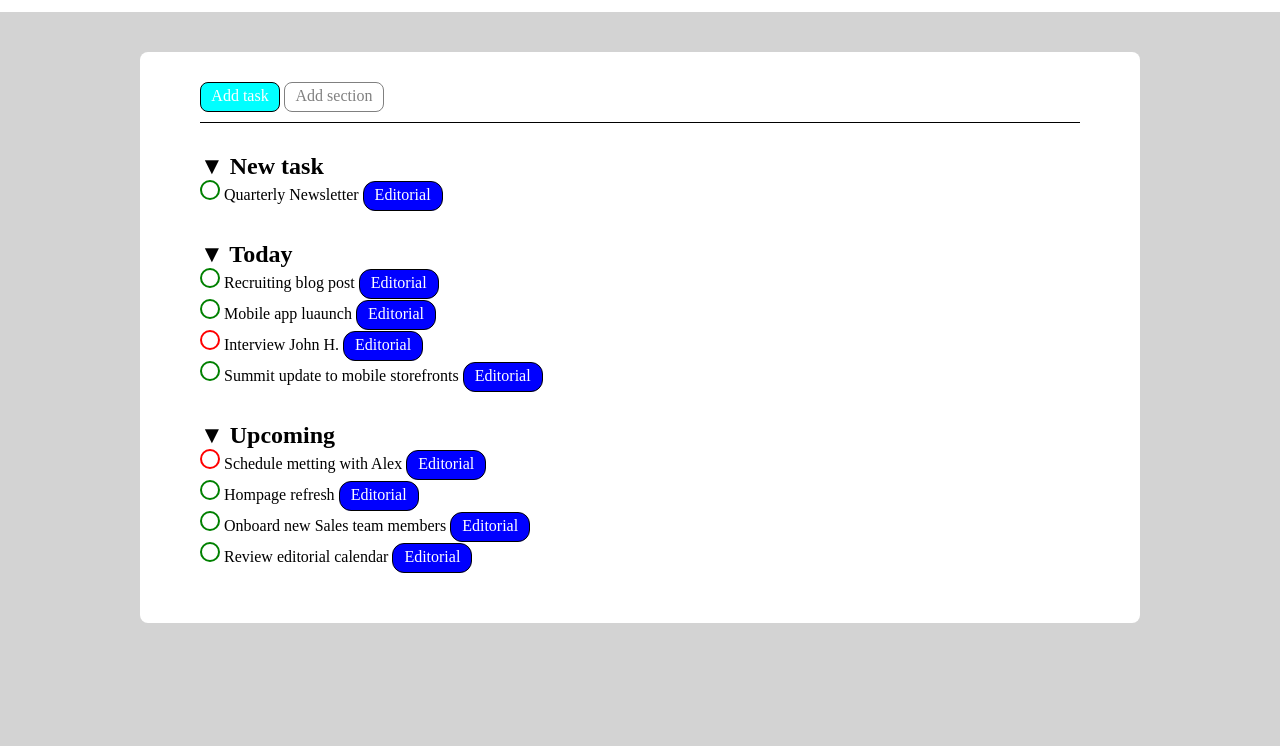
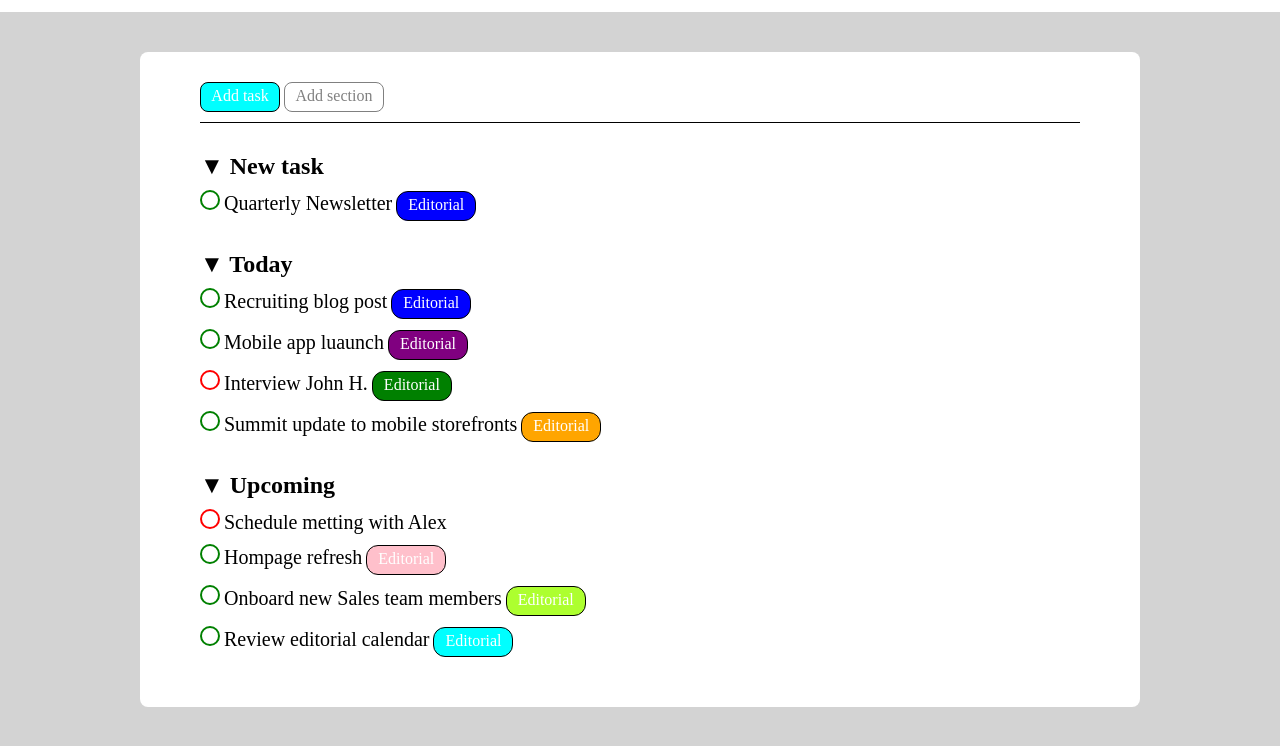
Before and after one commit to omarseddati16/html-css-toboolist, a plain HTML site: page index.html in a window 1280 px wide. Shown: the part 68-814 px from the top of the page. Drawn offline with Linux system fonts and the light colour scheme.

Commit message:
[main] colori giusti

```diff
--- a/assets/css/style.css
+++ b/assets/css/style.css
@@ -35,7 +35,7 @@ body {
 /* Utili */
 
 .spazio {
-  padding: 10px;
+  padding-top: 10px;
 }
 
 .inlinea {
@@ -52,6 +52,82 @@ h2 {
   margin-top: 30px;
 }
 
+span {
+  font-size: 20px
+}
+
+.azzurro-contenitore {
+  height: 30px;
+  width: 80px;
+  background-color: aqua;
+  border-radius: 12px;
+  border: 1px solid black;
+  color: white;
+  text-align: center;
+  line-height: 25px;
+  display: inline-block;
+}
+
+.acido-contenitore {
+  height: 30px;
+  width: 80px;
+  background-color: greenyellow;
+  border-radius: 12px;
+  border: 1px solid black;
+  color: white;
+  text-align: center;
+  line-height: 25px;
+  display: inline-block;
+}
+
+.rosa-contenitore {
+  height: 30px;
+  width: 80px;
+  background-color: pink;
+  border-radius: 12px;
+  border: 1px solid black;
+  color: white;
+  text-align: center;
+  line-height: 25px;
+  display: inline-block;
+}
+
+.arancione-contenitore {
+  height: 30px;
+  width: 80px;
+  background-color: orange;
+  border-radius: 12px;
+  border: 1px solid black;
+  color: white;
+  text-align: center;
+  line-height: 25px;
+  display: inline-block;
+}
+
+.verde-contenitore {
+  height: 30px;
+  width: 80px;
+  background-color: green;
+  border-radius: 12px;
+  border: 1px solid black;
+  color: white;
+  text-align: center;
+  line-height: 25px;
+  display: inline-block;
+}
+
+.viola-contenitore {
+  height: 30px;
+  width: 80px;
+  background-color: purple;
+  border-radius: 12px;
+  border: 1px solid black;
+  color: white;
+  text-align: center;
+  line-height: 25px;
+  display: inline-block;
+}
+
 .cerchiorosso {
   width: 20px;
   height: 20px;
@@ -66,7 +142,7 @@ h2 {
 }
 
 
-.altri-contenitore {
+.blù-contenitore {
   height: 30px;
   width: 80px;
   background-color: blue;
--- a/index.html
+++ b/index.html
@@ -31,63 +31,61 @@
         Add section
       </div>
       <div class="divisore"></div>
-      <div>
-        <h2>&#9660; New task</h2>
+      <h2>&#9660; New task</h2>
+      <div class="spazio">
         <div class="cerchioverde inlinea "></div>
         <span>Quarterly Newsletter</span>
-        <div class="altri-contenitore">
+        <div class="blù-contenitore">
           Editorial
         </div>
       </div>
-      <div>
-        <h2>&#9660; Today</h2>
+      <h2>&#9660; Today</h2>
+      <div class="spazio">
         <div class="cerchioverde inlinea "></div>
         <span>Recruiting blog post</span>
-        <div class="altri-contenitore">
+        <div class="blù-contenitore">
           Editorial</div>
       </div>
-      <div class="">
+      <div class="spazio">
         <div class="cerchioverde inlinea "></div>
         <span>Mobile app luaunch</span>
-        <div class="altri-contenitore">
+        <div class="viola-contenitore">
           Editorial</div>
       </div>
-      <div>
+      <div class="spazio">
         <div class="cerchiorosso inlinea "></div>
         <span>Interview John H.</span>
-        <div class="altri-contenitore">
+        <div class="verde-contenitore">
           Editorial</div>
       </div>
-      <div>
+      <div class="spazio">
         <div class="cerchioverde inlinea "></div>
         <span>Summit update to mobile storefronts</span>
-        <div class="altri-contenitore">
+        <div class="arancione-contenitore">
           Editorial</div>
       </div>
-      <div>
-
-        <h2>&#9660; Upcoming</h2>
+      <h2>&#9660; Upcoming</h2>
+      <div class="spazio">
         <div class="cerchiorosso inlinea "></div>
         <span>Schedule metting with Alex</span>
-        <div class="altri-contenitore">
-          Editorial</div>
       </div>
-      <div>
+      <div class="spazio">
         <div class="cerchioverde inlinea "></div>
         <span>Hompage refresh</span>
-        <div class="altri-contenitore">
-          Editorial</div>
-        <div>
+        <div class="rosa-contenitore">Editorial</div>
+        <div class="spazio">
           <div class="cerchioverde inlinea "></div>
           <span>Onboard new Sales team members</span>
-          <div class="altri-contenitore">
-            Editorial</div>
-          <div>
+          <div class="acido-contenitore">Editorial</div>
+          <div class="spazio">
             <div class="cerchioverde inlinea "></div>
             <span>Review editorial calendar</span>
-            <div class="altri-contenitore">
-              Editorial</div>
+            <div class="azzurro-contenitore">Editorial</div>
           </div>
+        </div>
+      </div>
+    </div>
+
   </main>
 
   <footer>
```
